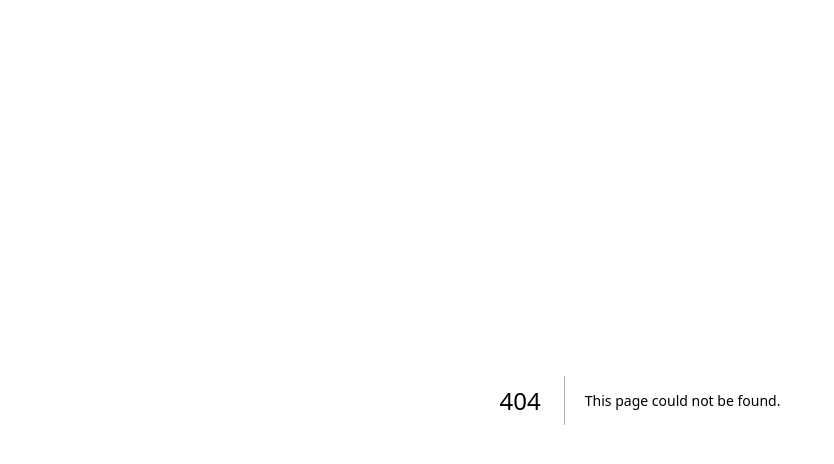
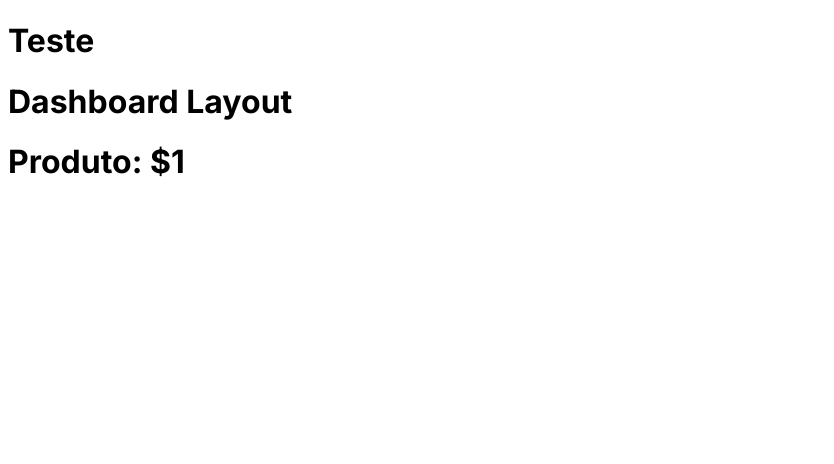
Before and after one commit to Joaorocha07/curso-rocketseat-next-13, a Next.js app: page /dashboard/produtos/1 in a window 1280 px wide. Before the commit this address had no page. Shown: the top 464 px of the page, without its empty margins (0-834 px from the left). Built offline with nearby package versions, Linux system fonts and the light colour scheme.

Commit message:
validação dos cathcs

```diff
--- a/src/app/auth/login/page.tsx
+++ b/src/app/(auth)/login/page.tsx
@@ -1,7 +1,10 @@
+import Link from "next/link";
+
 export default function Login() {
     return (
         <div>
             <h1>Login</h1>
+            <Link href="/dashboard">Dashboard</Link>
         </div>
     );
 };
--- a/src/app/dashboard/layout.tsx
+++ b/src/app/dashboard/layout.tsx
@@ -7,7 +7,7 @@ interface DashboardLayoutProps {
 export default function AuthLayout({ children } : DashboardLayoutProps) {
    return (
     <div>
-        <h1>Dashboard</h1>
+        <h1>Dashboard Layout</h1>
         {children}
     </div>
    )
--- /dev/null
+++ b/src/app/dashboard/loading.jsx
@@ -0,0 +1,5 @@
+export default function Loading() {
+    return (
+        <p>carregando...</p>
+    )
+}
--- /dev/null
+++ b/src/app/dashboard/produtos/[id]/page.tsx
@@ -0,0 +1,11 @@
+interface ProdutosProps {
+    params: {
+        id: string,
+    }
+}
+
+export default function Produtos({ params } : ProdutosProps) {
+    return (
+        <h1>Produto: ${params.id}</h1>
+    )
+}
--- a/src/app/layout.tsx
+++ b/src/app/layout.tsx
@@ -14,7 +14,10 @@ export default function RootLayout({
 }) {
   return (
     <html lang="pt-br">
-      <body className={inter.className}>{children}</body>
+      <body className={inter.className}>
+        <h1>Teste</h1>
+        {children}
+      </body>
     </html>
   )
 }
```
Also changed, not shown: src/app/page.tsx (+8 -1 lines), src/app/(auth)/layout.tsx (renamed from src/app/auth/layout.tsx).
